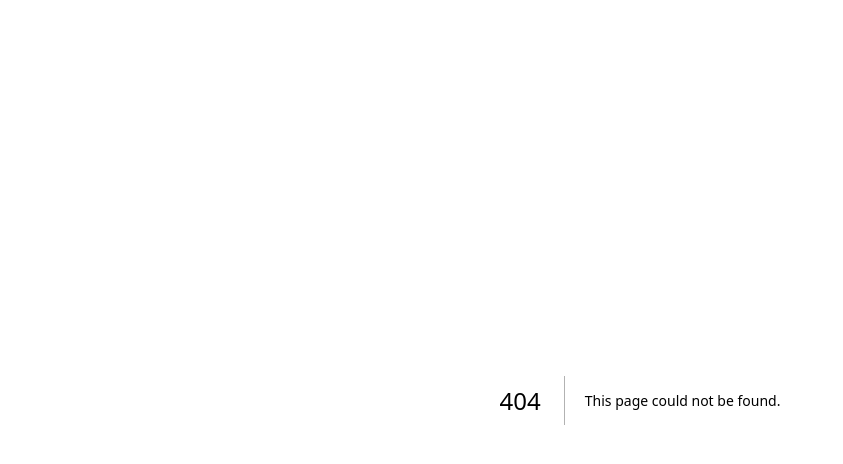
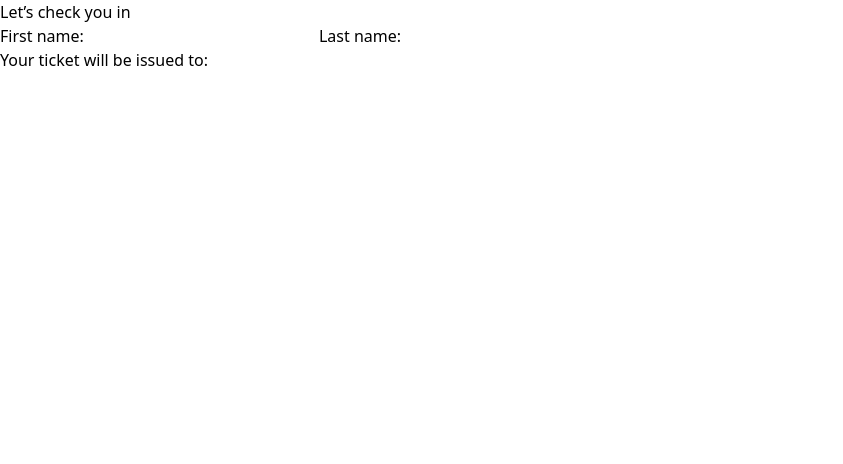
Before and after one commit to Denilsoj/next-react-studying, a Next.js app in the folder reactjs/react/: page /learn/name-form in a window 1280 px wide. Before the commit this address had no page. Shown: the top 464 px of the page, without its empty margins (0-843 px from the left). Built offline with nearby package versions, Linux system fonts and the light colour scheme.

Commit message:
Adicionando uma nova janela de exemplo

```diff
--- /dev/null
+++ b/reactjs/react/src/pages/learn/name-form.jsx
@@ -0,0 +1,42 @@
+"use cliente"
+import Layout from "@/components/layout";
+import { useState } from "react";
+
+export default function NameForm() {
+    const [firstName, setFirstName] = useState('');
+    const [lastName, setLastName] =useState ('');
+    const [fullName, setFullName] = useState('');
+
+    function handleFirstNameChange(e) {
+        setFirstName(e.target.value);
+        setFullName(e.target.value + '' + lastName)
+    }
+
+    function handleLastNameChange(e){
+        setLastName(e.target.value)
+        setFullName(firstName + '' + e.target.value)
+    }
+
+    return (
+        <>
+          <h2>Let’s check you in</h2>
+          <label>
+            First name:{' '}
+            <input
+              value={firstName}
+              onChange={handleFirstNameChange}
+            />
+          </label>
+          <label>
+            Last name:{' '}
+            <input
+              value={lastName}
+              onChange={handleLastNameChange}
+            />
+          </label>
+          <p>
+            Your ticket will be issued to: <b>{fullName}</b>
+          </p>
+        </>
+      );
+}
```
